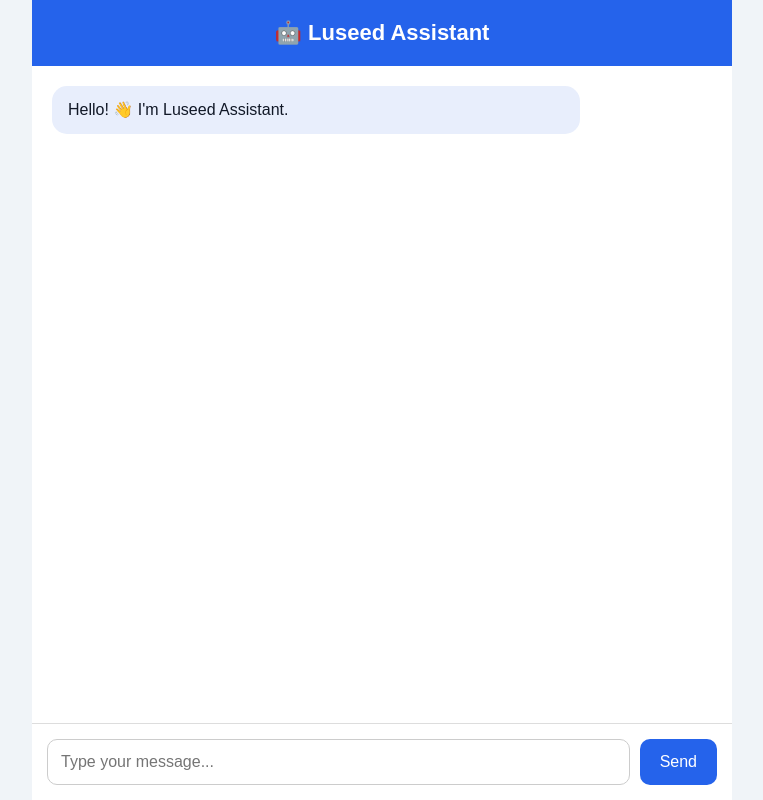
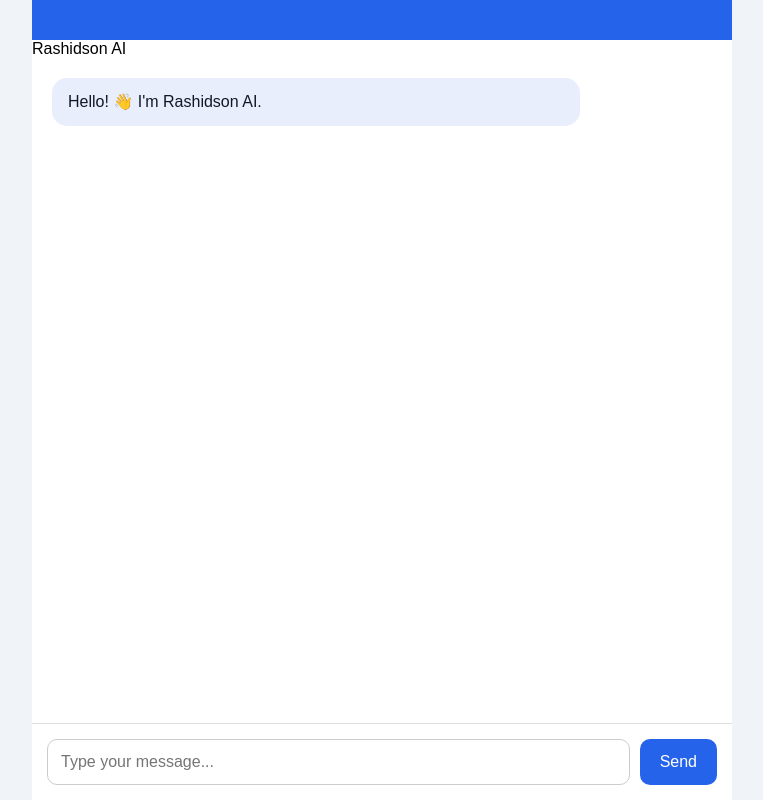
Before and after one commit to sonrashid0-code/RashidsonAI, a website: page index.html in a window 1280 px wide. Shown: the whole page, without its empty margins (258-1021 px from the left). Drawn offline with Linux system fonts and the light colour scheme.

Commit message:
Add files via upload

```diff
--- a/index.html
+++ b/index.html
@@ -3,7 +3,7 @@
 <head>
     <meta charset="utf-8">
     <meta name="viewport" content="width=device-width, initial-scale=1">
-    <title>Luseed Assistant</title>
+   <title>Rashidson AI</title>
     <link rel="stylesheet" href="style.css">
 </head>
 
@@ -12,12 +12,11 @@
 <div class="app">
 
     <header>
-        🤖 Luseed Assistant
-    </header>
-
+           </header>
+Rashidson AI
     <main id="chat">
         <div class="message ai">
-            Hello! 👋 I'm Luseed Assistant.
+            Hello! 👋 I'm Rashidson AI.
         </div>
     </main>
 
```
